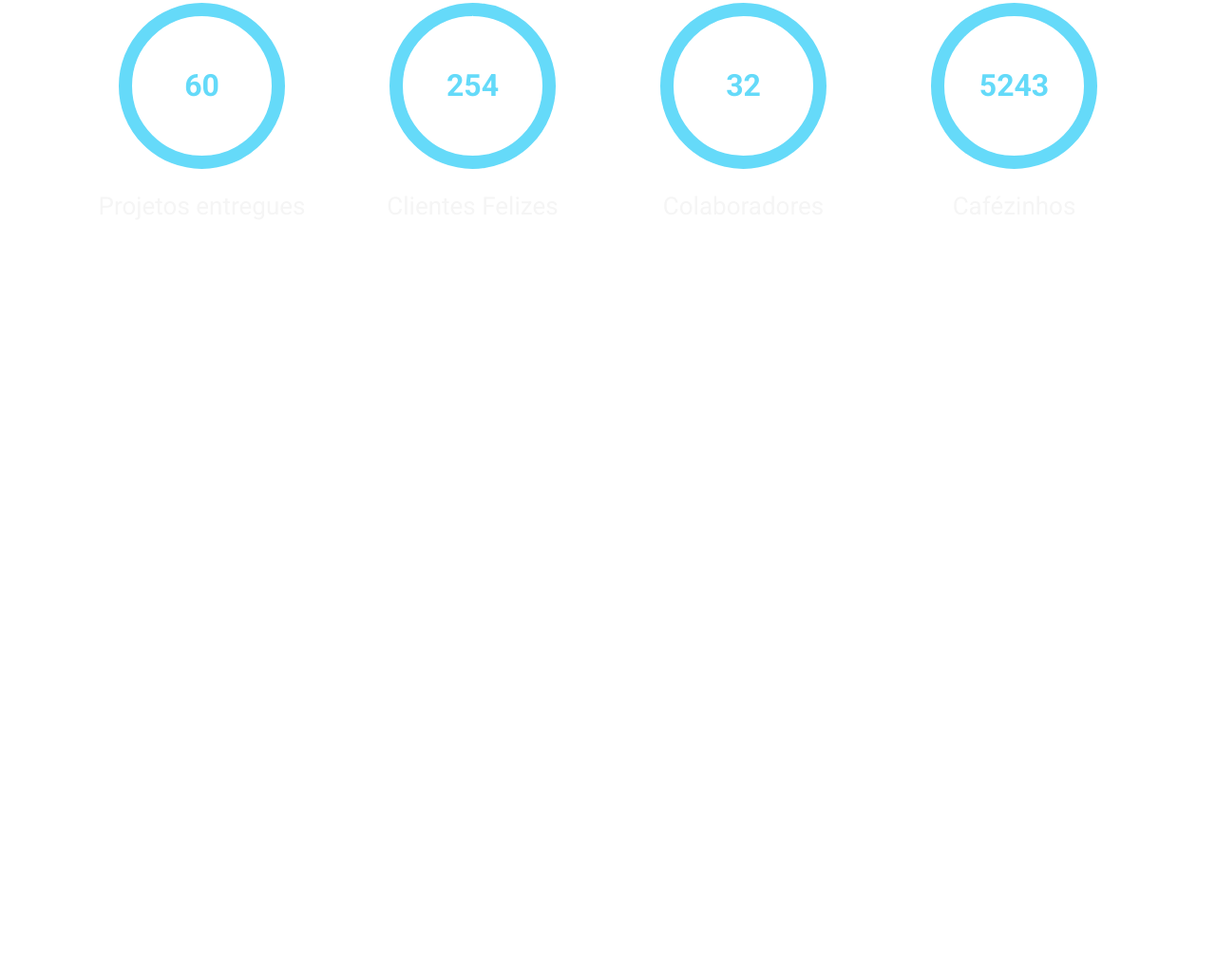
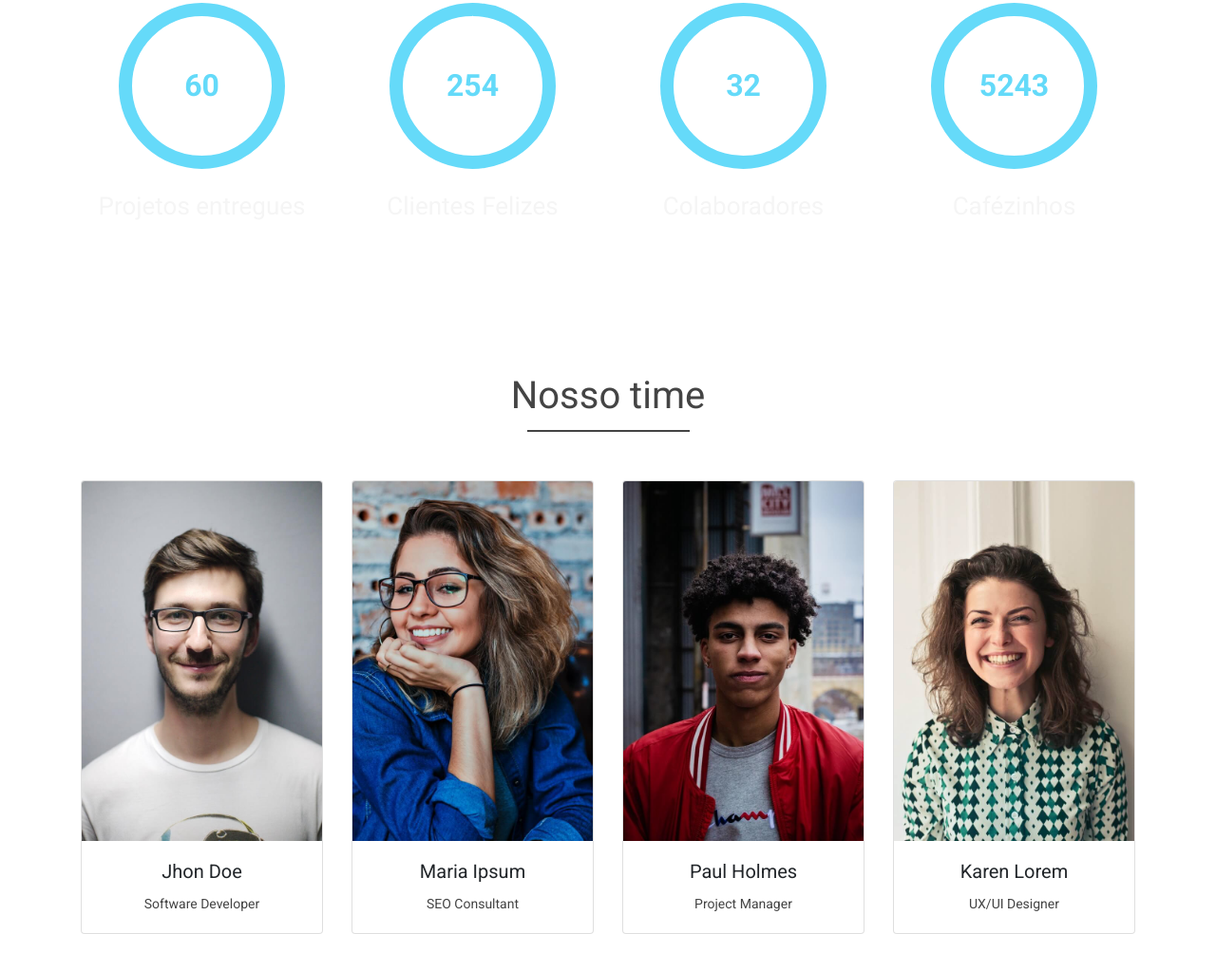
Before and after one commit to martins-rafael/lorem-agency, a plain HTML site: page index.html in a window 1280 px wide. Shown: the part 2131-3154 px from the top of the page at 95% size. Before the commit the page ends 2454 px from the top, so only its background shows below. Drawn offline with nearby package versions, Linux system fonts and the light colour scheme; a script that the page names is missing.

Commit message:
add team section

```diff
--- a/css/styles.css
+++ b/css/styles.css
@@ -195,3 +195,11 @@ header, .navbar {
     font-size: 26px;
     color: #f5f5f5;
 }
+
+/* =============
+==== equipe ====
+============= */
+
+.card-body {
+    text-align: center;
+}
--- a/index.html
+++ b/index.html
@@ -124,22 +124,26 @@
                         <div class="col-md-4 service-box">
                             <i class="fas fa-shopping-cart"></i>
                             <h4>E-commerce</h4>
-                            <p>Contamos com uma plataforma própria de e-commerce que se adapta a qualquer regra de negócio (B2C e B2B).</p>
+                            <p>Contamos com uma plataforma própria de e-commerce que se adapta a qualquer regra de
+                                negócio (B2C e B2B).</p>
                         </div>
                         <div class="col-md-4 service-box">
                             <i class="fas fa-paint-brush"></i>
                             <h4>Design Criativo</h4>
-                            <p>Nossos designers são especializados em UI/UX e também possuem vasta experiência no mercado de software.</p>
+                            <p>Nossos designers são especializados em UI/UX e também possuem vasta experiência no
+                                mercado de software.</p>
                         </div>
                         <div class="col-md-4 service-box">
                             <i class="fab fa-google"></i>
                             <h4>Experts em SEO</h4>
-                            <p>Com nosso serviço em marketing seu site será melhor posicionado no Google e venderá mais.</p>
+                            <p>Com nosso serviço em marketing seu site será melhor posicionado no Google e venderá mais.
+                            </p>
                         </div>
                         <div class="col-md-4 service-box">
                             <i class="fas fa-hands-helping"></i>
                             <h4>Suporte 24/7</h4>
-                            <p>Equipe sempre disponível para suporte, em diferentes plataformas (chat, email, skype).</p>
+                            <p>Equipe sempre disponível para suporte, em diferentes plataformas (chat, email, skype).
+                            </p>
                         </div>
                         <div class="col-md-4 service-box">
                             <i class="fas fa-server"></i>
@@ -172,6 +176,52 @@
                     </div>
                 </div>
             </div>
+            <!-- equipe -->
+            <div id="team-area">
+                <div class="container">
+                    <div class="row">
+                        <div class="col-12">
+                            <h3 class="main-title">Nosso time</h3>
+                        </div>
+                        <div class="col-md-3">
+                            <div class="card">
+                                <img src="img/profile1.jpg" alt="Imagem do Funcionário" class="card-img-top">
+                                <div class="card-body">
+                                    <h5 class="card-title">Jhon Doe</h5>
+                                    <p class="card-text">Software Developer</p>
+                                </div>
+                            </div>
+                        </div>
+                        <div class="col-md-3">
+                            <div class="card">
+                                <img src="img/profile2.jpg" alt="Imagem do Funcionário" class="card-img-top">
+                                <div class="card-body">
+                                    <h5 class="card-title">Maria Ipsum</h5>
+                                    <p class="card-text">SEO Consultant</p>
+                                </div>
+                            </div>
+                        </div>
+                        <div class="col-md-3">
+                            <div class="card">
+                                <img src="img/profile3.jpg" alt="Imagem do Funcionário" class="card-img-top">
+                                <div class="card-body">
+                                    <h5 class="card-title">Paul Holmes</h5>
+                                    <p class="card-text">Project Manager</p>
+                                </div>
+                            </div>
+                        </div>
+                        <div class="col-md-3">
+                            <div class="card">
+                                <img src="img/profile4.jpg" alt="Imagem do Funcionário" class="card-img-top">
+                                <div class="card-body">
+                                    <h5 class="card-title">Karen Lorem</h5>
+                                    <p class="card-text">UX/UI Designer</p>
+                                </div>
+                            </div>
+                        </div>
+                    </div>
+                </div>
+            </div>
         </div>
     </main>
 
```
